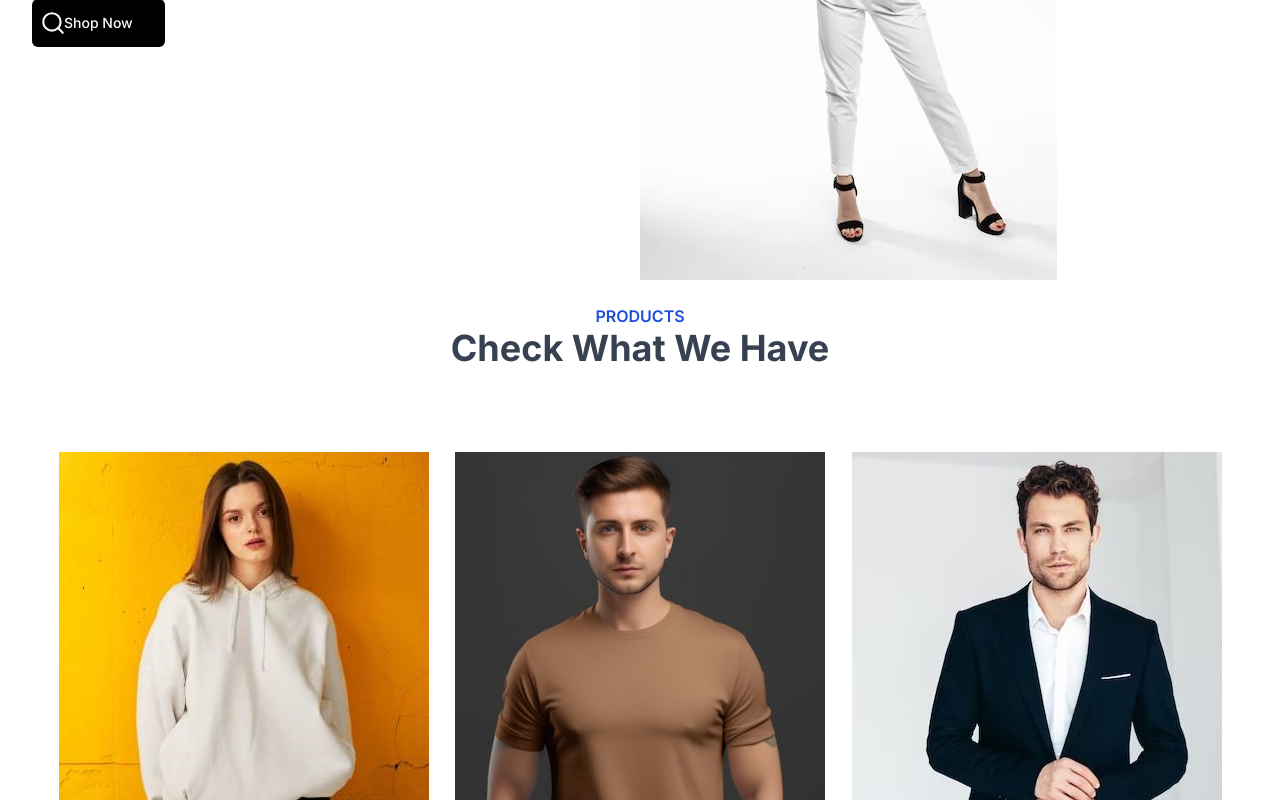
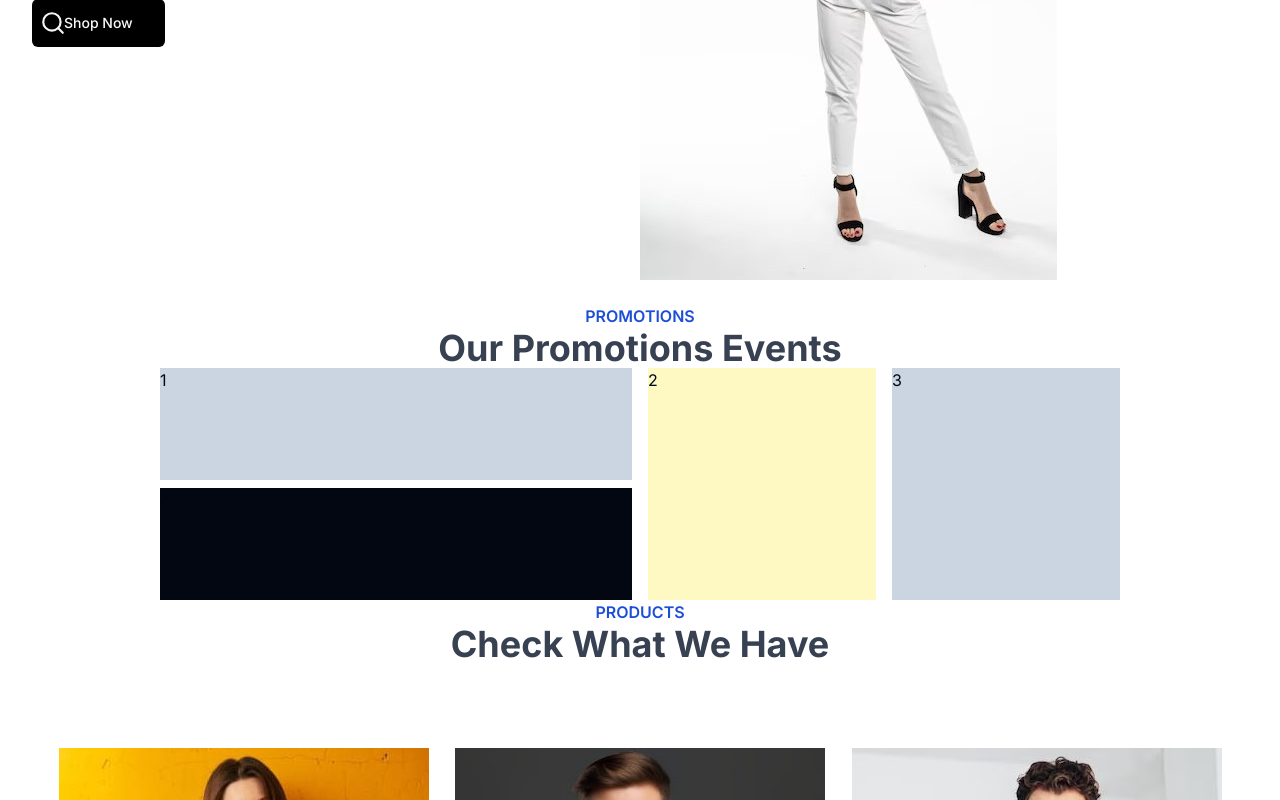
Before and after one commit to AbbasAliKazmi/solesway, a Next.js app: page / in a window 1280 px wide. Shown: the part 407-1207 px from the top of the page. Built offline with nearby package versions, Linux system fonts and the light colour scheme.

Commit message:
Refactor Promotions component layout

```diff
--- a/src/app/page.tsx
+++ b/src/app/page.tsx
@@ -10,7 +10,7 @@ export default function Home() {
   return (
     <div>
       <Hero/>
-      {/* <Promotions/> */}
+      <Promotions/>
       <Productslist/>
       <ProdHighlight/>
       <SubPage/>
--- a/src/views/promotions.tsx
+++ b/src/views/promotions.tsx
@@ -1,27 +1,17 @@
 
 const Promotions = () => {
     return (
-        <div className="mx-16">
+        <div className="mx-16 px-16">
             <div>
                 <h3 className="text-blue-700 flex justify-center  font-semibold">PROMOTIONS</h3>
                 <h2 className="text-gray-700 flex justify-center  font-bold text-4xl">Our Promotions Events</h2>
             </div>
             <div>
-                <div className="flex gap-x-4">
-                    <div>
-                        <div className="bg-red-400 w-96 h-1/3  m-6">
-                            a1
-                        </div>
-                        <div className="bg-red-600 w-96 h-1/3  m-6">
-                            a2
-                        </div>
-                    </div>
-                    <div className="bg-blue-400 w-full h-96 m-6">
-                        2
-                    </div>
-                    <div className="bg-green-400 w-full h-96 m-6">
-                            3
-                    </div>
+                <div className=" grid grid-cols-4  gap-x-4 gap-y-2">
+                   <div className="bg-slate-300 col-span-2 h-28">1</div>
+                   <div className="bg-yellow-100	 row-span-2 h-[58]">2</div>
+                   <div className="bg-slate-300 row-span-2 h-[58]">3</div>
+                   <div className="bg-gray-950		 col-span-2 h-28">4</div>
                 </div>
             </div>
         </div>
```
